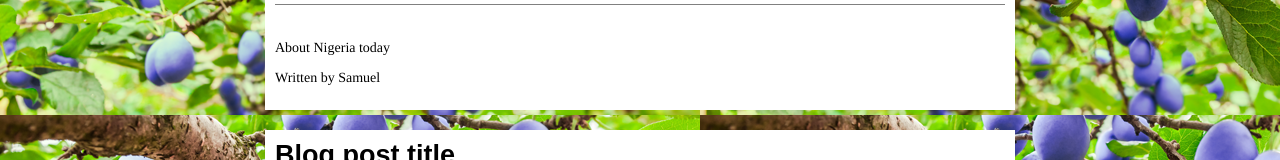
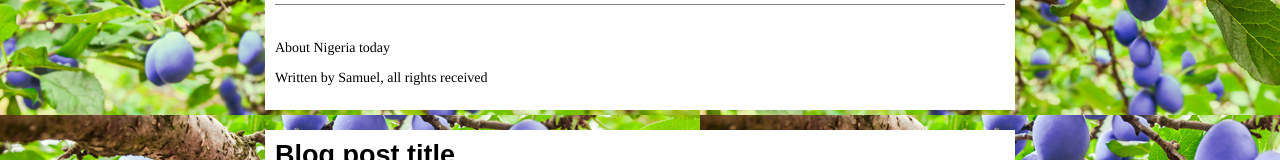
Before and after one commit to SamuelIgwesi/My-blog, a plain HTML site: page Index.html in a window 1280 px wide. Shown: the part 509-669 px from the top of the page. Drawn offline with Linux system fonts and the light colour scheme.

Commit message:
changed something
added all rights reserved

```diff
--- a/Index.html
+++ b/Index.html
@@ -40,7 +40,7 @@
 
 			<section class="post-foot">
 				<p>About Nigeria today</p>
-				<p>Written by Samuel</p>
+				<p>Written by Samuel, all rights received</p>
 
 
 
```
